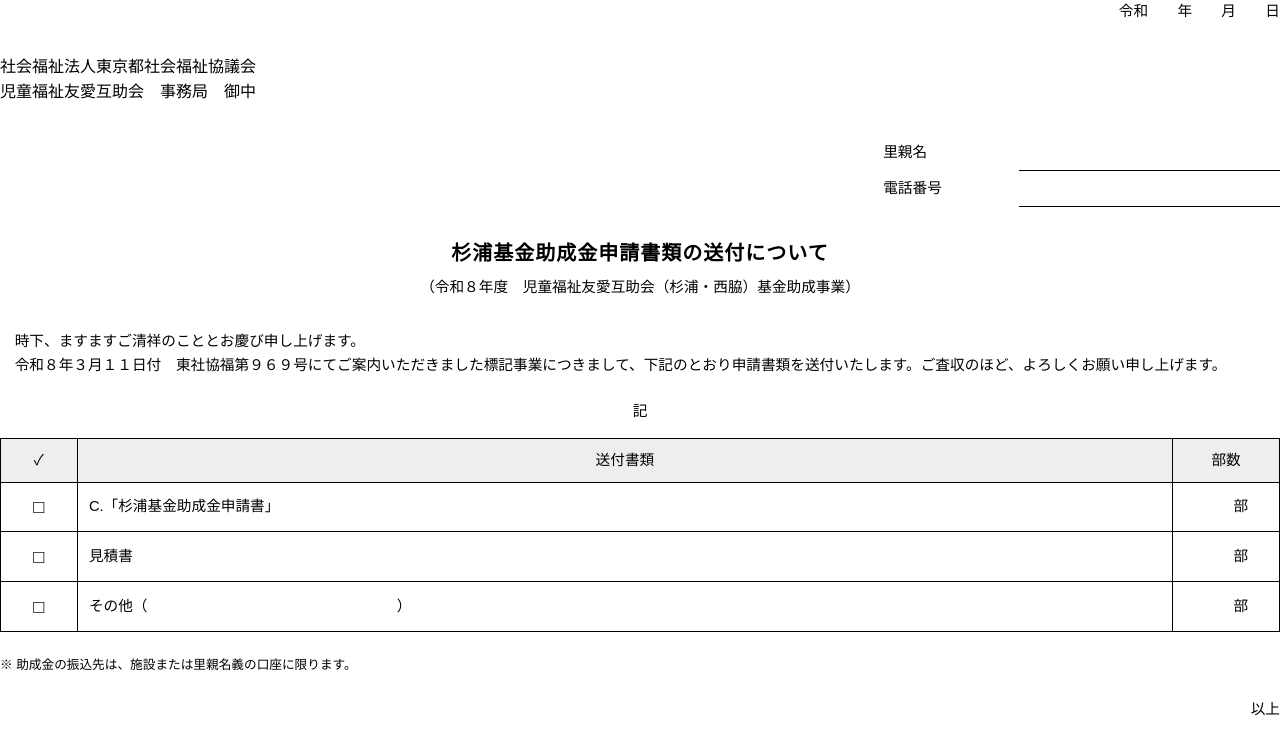
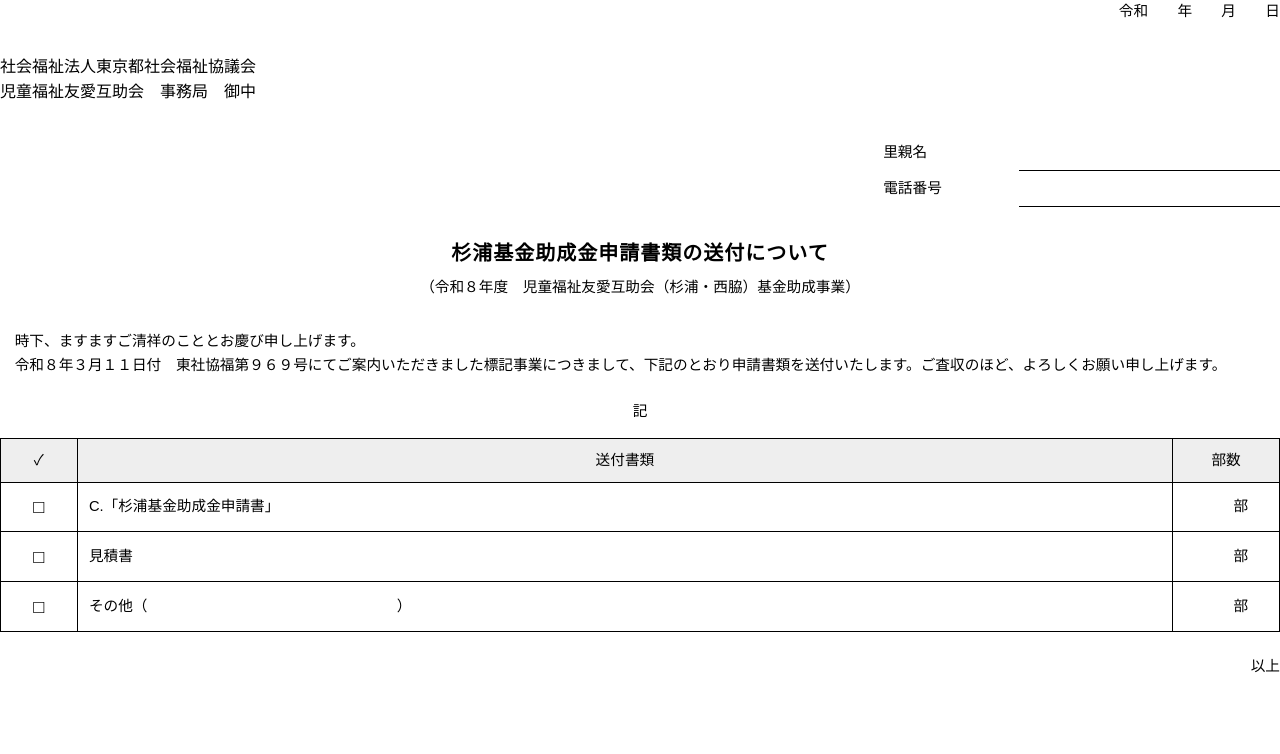
Before and after one commit to ztengyuan829-lab/claude-code-workspace, a plain HTML site: page sugiura-kikin/cover.html in a window 1280 px wide. Drawn offline with Linux system fonts and the light colour scheme.

Commit message:
Cover sheet: remove payout account note
Co-Authored-By: Claude Opus 5.5 <noreply@anthropic.com>
Claude-Session: https://claude.ai/code/session_013KmdxVf2Ker7zNjhc1TVkD

```diff
--- a/sugiura-kikin/cover.html
+++ b/sugiura-kikin/cover.html
@@ -57,7 +57,6 @@
 <tr><td class="c">□</td><td>その他（　　　　　　　　　　　　　　　　　）</td><td class="n">　　部</td></tr>
 </table>
 
-<p class="note" style="margin-top:6mm">※ 助成金の振込先は、施設または里親名義の口座に限ります。</p>
 
 <div class="ijo">以上</div>
 
```
Also changed, not shown: 1 other file.
